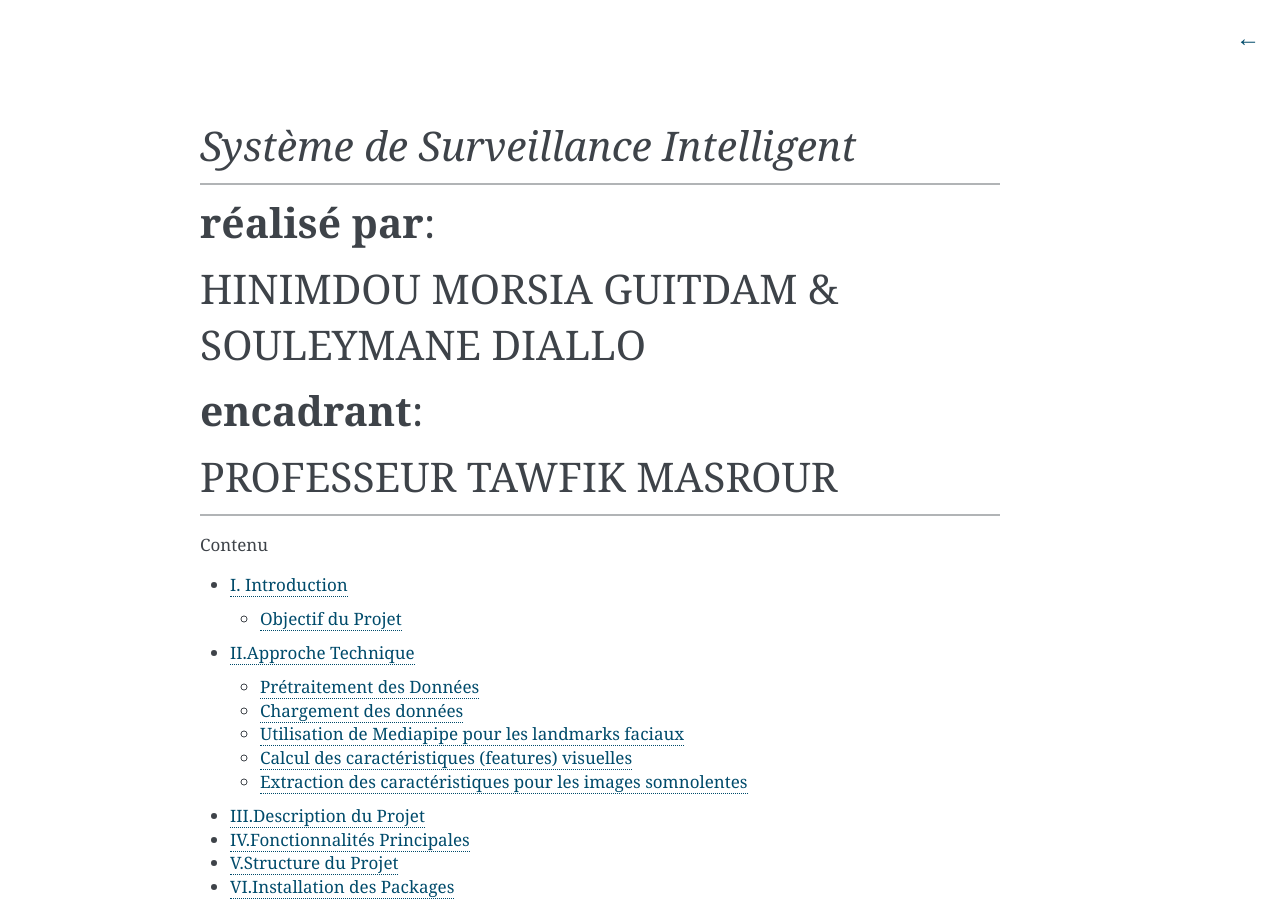
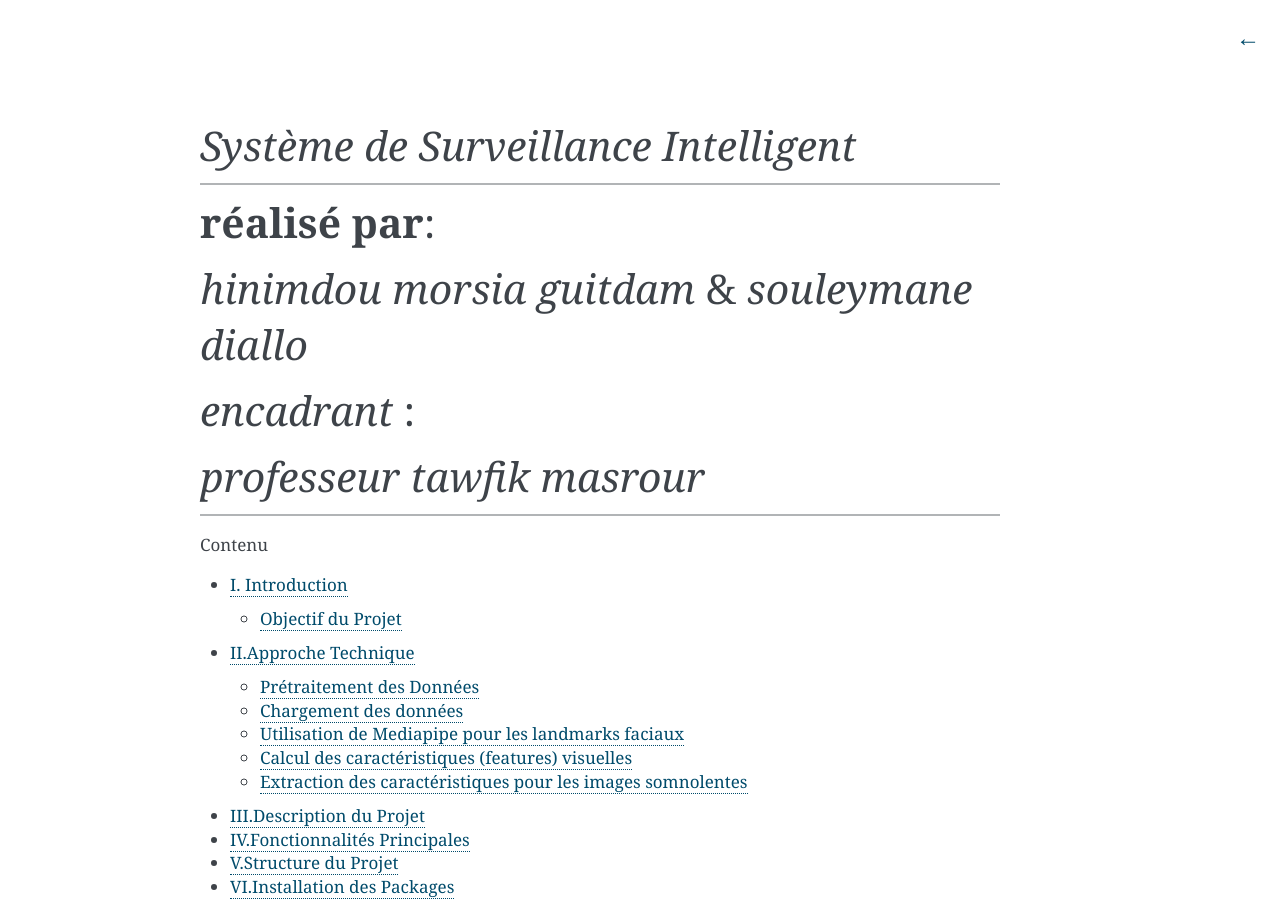
Before and after one commit to SouleymaneDiallo04/Syst-me-de-Surveillance-de-la-posture, a Sphinx documentation site: the page built from docs/source/index.rst, in a window 1280 px wide and 900 px high, scrolled down 471 px. Built offline with Sphinx 7.4.7, drawn with Linux system fonts in a browser that asks for light colours; pages that are not in the unit, such as notebooks, are missing from menus.

```diff
--- a/docs/source/index.rst
+++ b/docs/source/index.rst
@@ -19,14 +19,15 @@
 **réalisé par**:
 =============
 
-HINIMDOU MORSIA GUITDAM  &  SOULEYMANE DIALLO
-=============================================
+*hinimdou morsia guitdam* & *souleymane diallo*
+==============================================
 
-**encadrant**:
+*encadrant* :
 =============
 
-PROFESSEUR TAWFIK MASROUR
+*professeur tawfik masrour*
 ===========================
+
 
 
 ----
```
